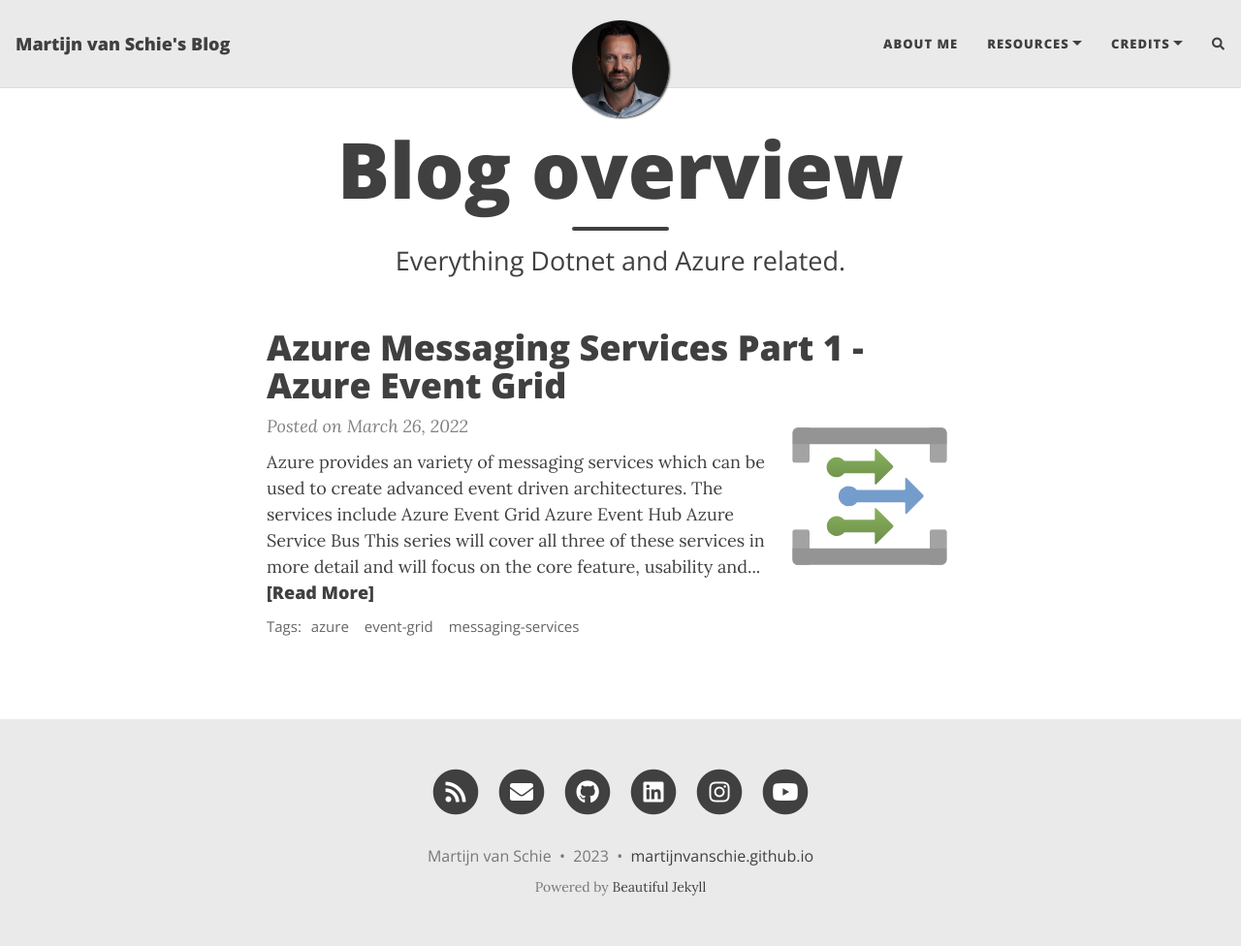
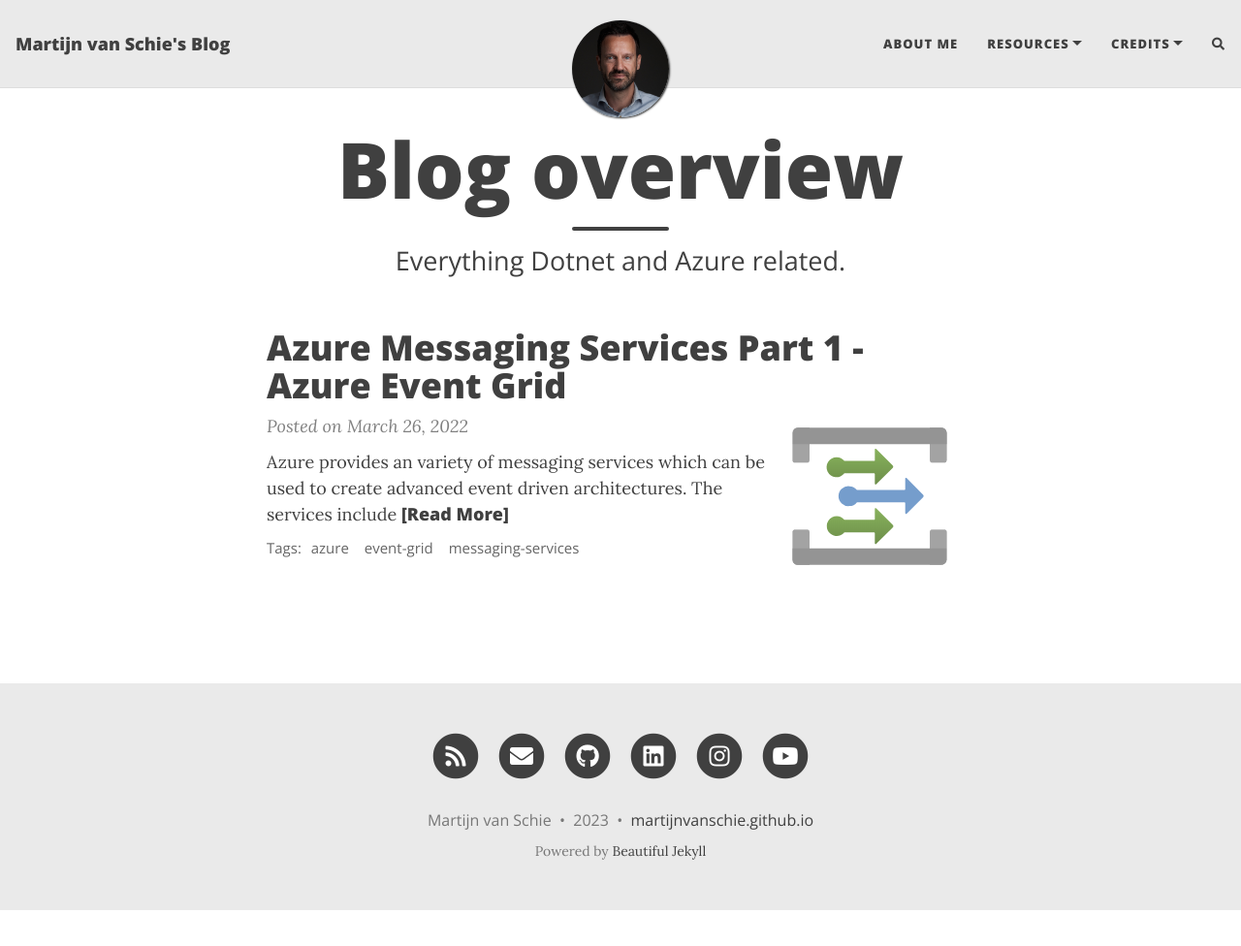
Before and after one commit to martijnvanschie/blog, a Jekyll site: the page built from index.html, in a window 1280 px wide and 976 px high. Shown: the whole window at 97% size. Built offline with Jekyll 4.4.1, drawn with Linux system fonts in a browser that asks for light colours; nearby versions of some CDN libraries; the list of posts is cut into pages by our own code; comment, search, counter and statistics services are not loaded.

Commit message:
Minor changes

```diff
--- a/_posts/2022-02-02-azure-messaging-services-part-1.md
+++ b/_posts/2022-02-02-azure-messaging-services-part-1.md
@@ -6,7 +6,6 @@
 tags: azure event-grid messaging-services
 cover-img: "/images/covers/clouds-modern-01.jpg"
 thumbnail-img: "/images/icons/azure/event-grid-topic-lg.png"
-excerpt_separator: <!--more-->
 ---
 
 Azure provides an variety of messaging services which can be used to create advanced event driven architectures. The services include
@@ -50,7 +49,7 @@
 
 ## 1.2. Event Grid Resources
 
-Event Grid is the service which is between the **publisher** and **subscriber**. Using Event Grid requires a few resources and services working together. The following image shows an example of these resource and how they form the event chain
+Event Grid is the service which is between the **publisher** and **subscriber**. Using Event Grid requires a few resources and services working together. The following image shows an example of these resource and how they form the event chain.
 
 ![Event Grid Message Flow!](../images/posts/20220202/event-grid-message-flow.png "Event Grid Message Flow")
 
```
Also changed, not shown: images/posts/20220202/Scratchpad.xml (added, +1 -0 lines), docs/posts/event-grid/seq-event-grid.png (added).
